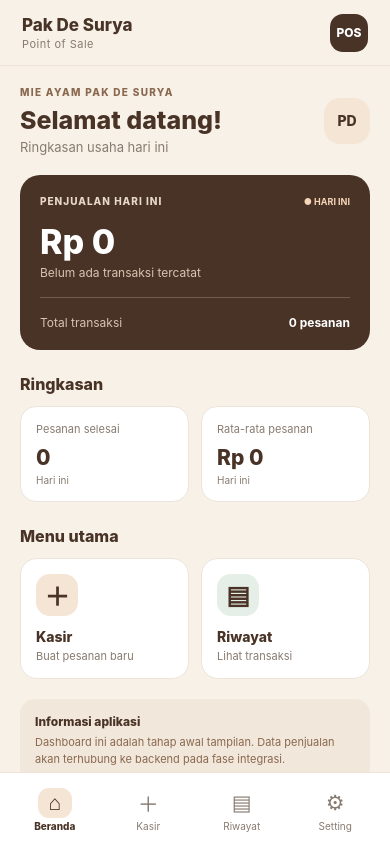
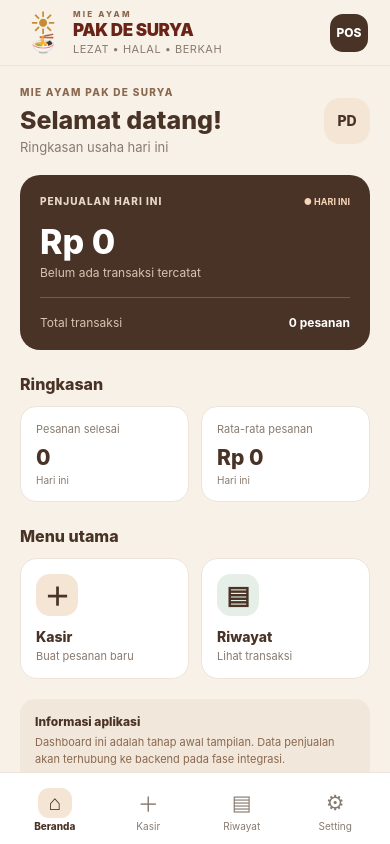
Before and after one commit to iwanswidodo/Mobile-MieAyam, a React Native app: screen / in a window 390 px wide. Built offline with nearby package versions, Linux system fonts and the light colour scheme.

Commit message:
Apply Pak De Surya brand lockup in app header

```diff
--- a/src/App.tsx
+++ b/src/App.tsx
@@ -129,9 +129,16 @@ export default function App() {
       <SafeAreaView style={styles.safe} edges={['top', 'bottom']}>
       <StatusBar barStyle="dark-content" backgroundColor={colors.background} />
       <View style={styles.appHeader}>
-        <View>
-          <Text style={styles.headerBrand}>Pak De Surya</Text>
-          <Text style={styles.headerSubtitle}>Point of Sale</Text>
+        <View style={styles.brandLockup}>
+          <View style={styles.brandMark}>
+            <Text style={styles.brandSun}>☀</Text>
+            <Text style={styles.brandBowl}>🍜</Text>
+          </View>
+          <View>
+            <Text style={styles.headerBrand}>MIE AYAM</Text>
+            <Text style={styles.brandName}>PAK DE SURYA</Text>
+            <Text style={styles.headerSubtitle}>LEZAT • HALAL • BERKAH</Text>
+          </View>
         </View>
         <View style={styles.headerBadge}><Text style={styles.headerBadgeText}>POS</Text></View>
       </View>
@@ -163,7 +170,12 @@ export default function App() {
 const styles = StyleSheet.create({
   safe: {flex: 1, backgroundColor: colors.background},
   appHeader: {height: 66, paddingHorizontal: 22, flexDirection: 'row', alignItems: 'center', justifyContent: 'space-between', borderBottomWidth: 1, borderBottomColor: colors.line},
-  headerBrand: {fontSize: 17, fontWeight: '800', color: colors.brown},
+  brandLockup: {flexDirection: 'row', alignItems: 'center', gap: 9},
+  brandMark: {width: 42, height: 48, alignItems: 'center', justifyContent: 'center'},
+  brandSun: {fontSize: 25, lineHeight: 27, color: '#C78B36'},
+  brandBowl: {fontSize: 19, marginTop: -5},
+  headerBrand: {fontSize: 8, fontWeight: '800', letterSpacing: 2.2, color: colors.brownSoft},
+  brandName: {fontSize: 17, fontWeight: '900', letterSpacing: -0.4, color: '#6A2417', marginTop: 1},
   headerSubtitle: {fontSize: 11, color: colors.muted, marginTop: 2, letterSpacing: 0.5},
   headerBadge: {width: 38, height: 38, borderRadius: 13, backgroundColor: colors.brown, alignItems: 'center', justifyContent: 'center'},
   headerBadgeText: {fontSize: 12, fontWeight: '800', color: '#FFFFFF'},
```
